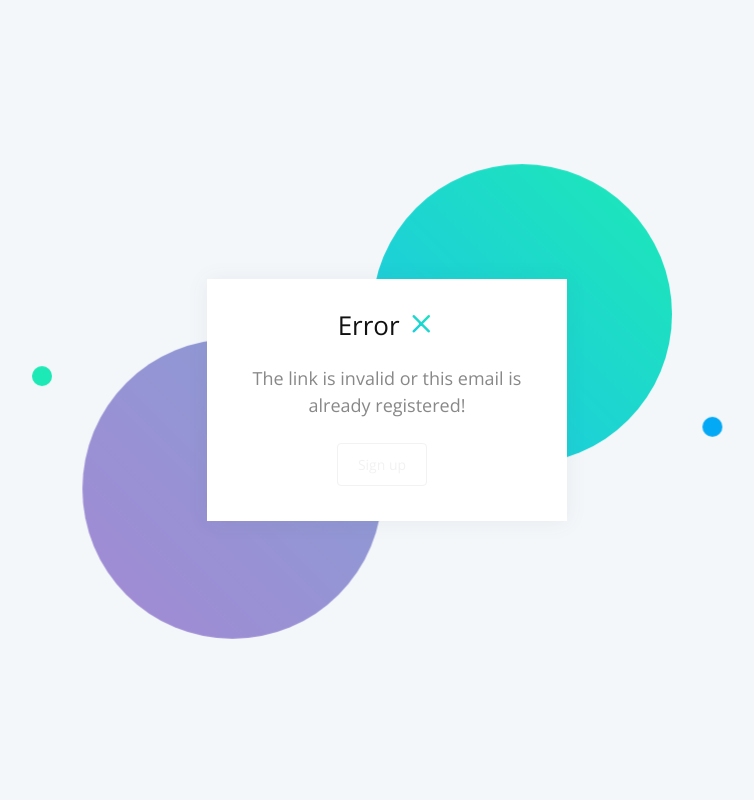
After one commit to biloskurskyi/Digital-auto-service, a Django app: page /notverify/ in a window 1280 px wide. The commit adds this page. Shown: the whole page, without its empty margins (253-1007 px from the left). Run offline with Django 4.2, Linux system fonts and the light colour scheme; parts of the project's set-up code (start-up, migrations or seed data) failed here and were passed over; some libraries are stand-ins or nearby versions.

Commit message:
added page, added also for manager BUT password returned not in original form(fix it) (add clean email which check if email exist in registration.) --- -Do email confirm with password info for managers -Worker need to have info about his work station

```diff
--- /dev/null
+++ b/DAS/accounts/templates/accounts/email_not_verif.html
@@ -0,0 +1,34 @@
+{% extends 'layouts/base-auth.html' %}
+{% load static %}
+
+{% block content %}
+    <div class="auth-wrapper">
+        <div class="auth-content">
+            <div class="auth-bg">
+                <span class="r"></span>
+                <span class="r s"></span>
+                <span class="r s"></span>
+                <span class="r"></span>
+            </div>
+            <div class="card">
+                <form method="post" class="card-body text-center">
+                    {% csrf_token %}
+                    {#                    <h3 class="mb-4">Confirm your email address</h3>#}
+                    {#                    <h5 class="mb-4">Click on link which we send you on your email</h5>#}
+                    {#                    <a href="{% url 'accounts:base' %}" style="font-size: 18px;">Main page</a>#}
+                    {#                    <a href="{% url 'accounts:log' %}" style="font-size: 18px;">Log in</a>#}
+
+                    <h3 class="mb-4">Error <i class="feather icon-x auth-icon"></i></h3>
+                    <div class="mb-4" style="font-size: 18px">The link is invalid or this email is already registered!</div>
+{#                    <a href="{% url 'accounts:log' %}" style="font-size: 18px;">Log in</a>#}
+                    <button type="button" onclick="window.location.href='{% url 'accounts:reg' %}'" class="btn btn-outline-light" data-toggle="tooltip">Sign up</button>
+                </form>
+            </div>
+        </div>
+    </div>
+
+    <label class="d-none">
+        <i class="icon feather icon-sun" id="theme-indicator"></i>
+        <input type="checkbox" id="theme-switch" class="d-none">
+    </label>
+{% endblock content %}
--- a/DAS/accounts/templates/accounts/index.html
+++ b/DAS/accounts/templates/accounts/index.html
@@ -35,7 +35,7 @@
                     <p class="mb-0 text-muted" style="font-size: 18px;">Already have an account? <a
                             href="{% url 'accounts:log' %}">Log in</a></p>
                     <p class="mb-0 text-muted" style="font-size: 18px;">Don’t have an account? <a
-                            href="{% url 'accounts:reg' %}">Signup</a></p>
+                            href="{% url 'accounts:reg' %}">Sign up</a></p>
                 </form>
             </div>
         </div>
--- a/DAS/accounts/urls.py
+++ b/DAS/accounts/urls.py
@@ -6,7 +6,7 @@ from .views import (CreateManagerView, IndexView, ManagerAccountDelete,
                     ManagerAccountProfileView, ManagerGeneratePDFView,
                     MianView, OwnerAccountDelete, OwnerAccountProfileView,
                     OwnerGeneratePDFView, OwnerManagerAccountProfileView,
-                    UserLoginView, UserRegistrationView, EmailVerificationView, EmailMessageView)
+                    UserLoginView, UserRegistrationView, EmailVerificationView, EmailMessageView, EmailNotVerified)
 
 app_name = 'accounts'
 urlpatterns = [
@@ -32,6 +32,7 @@ urlpatterns = [
          name='manager_generate_pdf'),
 
     path('verify/<int:pk>/<str:email>/<uuid:code>', EmailVerificationView.as_view(), name='email_verification'),
+    path('notverify/', EmailNotVerified.as_view(), name='email_not_verified'),
     path('verify/', EmailMessageView.as_view(), name='email_message')
 
 ]
--- a/DAS/accounts/views.py
+++ b/DAS/accounts/views.py
@@ -51,7 +51,7 @@ class UserRegistrationView(CreateAccountView):
 class CreateManagerView(CreateAccountView):
     form_class = CreateManagerUserForm
     template_name = 'accounts/create_manager.html'
-    success_message = 'Manager is successfully create!'
+    success_message = 'Manager is create! For activation, he needs to confirm his/her identity in a letter at the post office'
     title = 'DAS - create manager'
 
     def get_success_url(self):
@@ -140,6 +140,11 @@ class EmailMessageView(TitleMixin, TemplateView):
     success_message = 'Registration is successfully done!'
 
 
+class EmailNotVerified(TitleMixin, TemplateView):
+    title = 'DAS - Email not verified'
+    template_name = 'accounts/email_not_verif.html'
+
+
 class EmailVerificationView(TitleMixin, TemplateView):
     title = 'DAS - Email verification'
     template_name = 'accounts/email_verification.html'
@@ -154,9 +159,12 @@ class EmailVerificationView(TitleMixin, TemplateView):
         has_verified_user = users_with_same_email.filter(is_verified_email=True).exists()
 
         if has_verified_user:
-            return HttpResponseRedirect(reverse('accounts:base'))
+            return HttpResponseRedirect(reverse('accounts:email_not_verified'))
 
-        user = AccountUsers.objects.get(email=email, pk=user_id)
+        try:
+            user = AccountUsers.objects.get(email=email, pk=user_id)
+        except AccountUsers.DoesNotExist:
+            return HttpResponseRedirect(reverse('accounts:email_not_verified'))
 
         email_verifications = EmailVerification.objects.filter(user=user, code=code)
 
@@ -170,7 +178,7 @@ class EmailVerificationView(TitleMixin, TemplateView):
 
             return super(EmailVerificationView, self).get(request, *args, **kwargs)
         else:
-            return HttpResponse(reverse('accounts:base'))
+            return redirect('accounts:base')
 
     # def dispatch(self, request, *args, **kwargs):
     #     profile_user = get_object_or_404(AccountUsers, pk=kwargs['pk'])
```
Also changed, not shown: DAS/accounts/forms.py (+31 -1 lines), DAS/accounts/models.py (+20 -1 lines).
